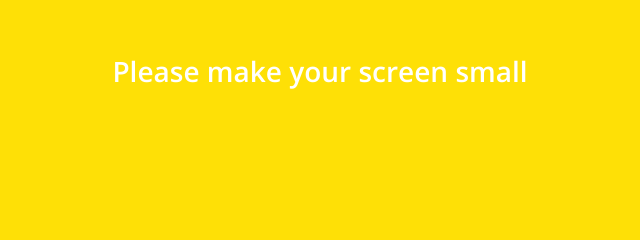
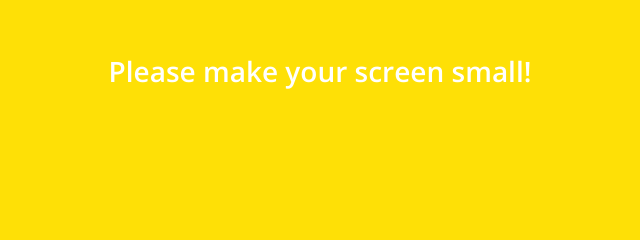
Before and after one commit to erin05/kakao-clone-v2, a plain HTML site: page chat.html in a window 1280 px wide. Shown: the part 329-569 px from the top of the page, 320-960 px from the left. Drawn offline with nearby package versions, Linux system fonts and the light colour scheme.

Commit message:
add exclamation mark
!

```diff
--- a/chat.html
+++ b/chat.html
@@ -101,7 +101,7 @@
     </div>
     <div class="bigScreen">
       <span class="bigScreen__text">
-        Please make your screen small
+        Please make your screen small!
       </span>
     </div>
   </body>
```
Also changed, not shown: find.html (+1 -1 lines), friends.html (+1 -1 lines), index.html (+1 -1 lines), more.html (+1 -1 lines), settings.html (+1 -1 lines).
